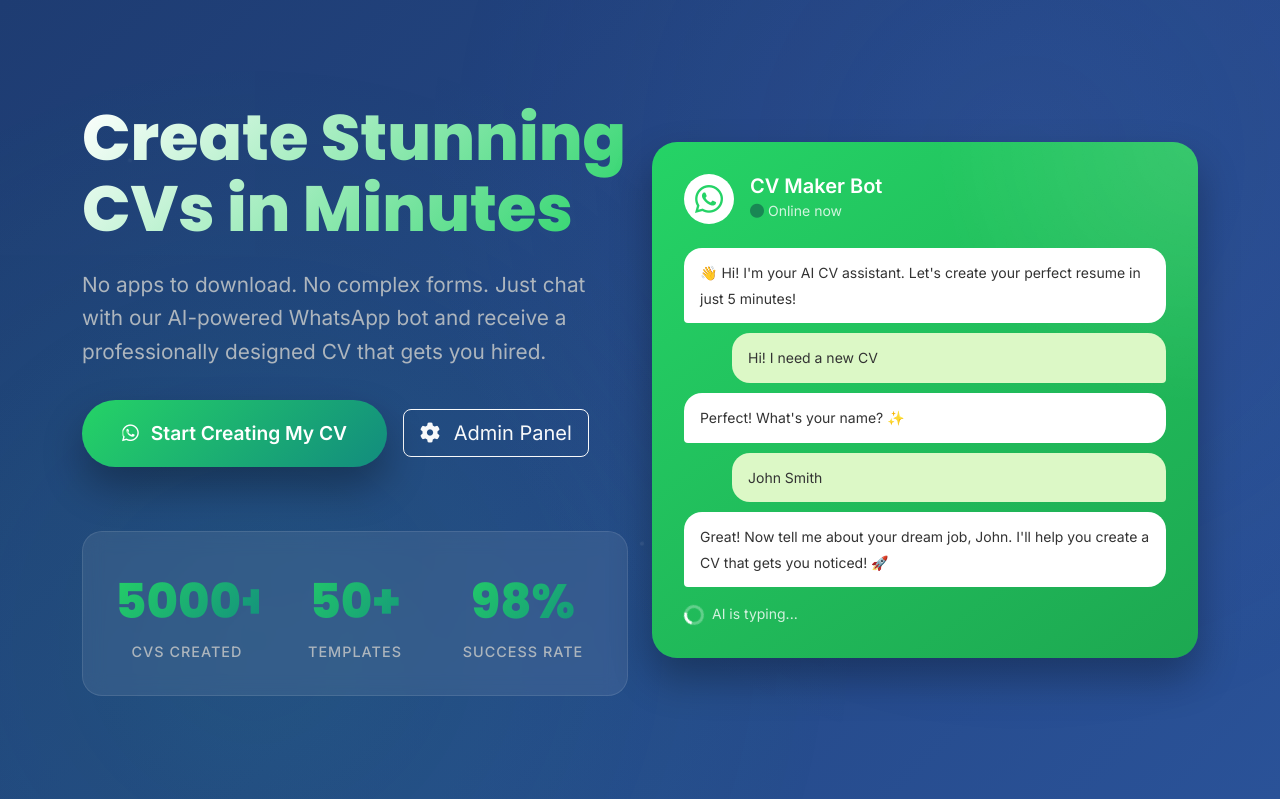
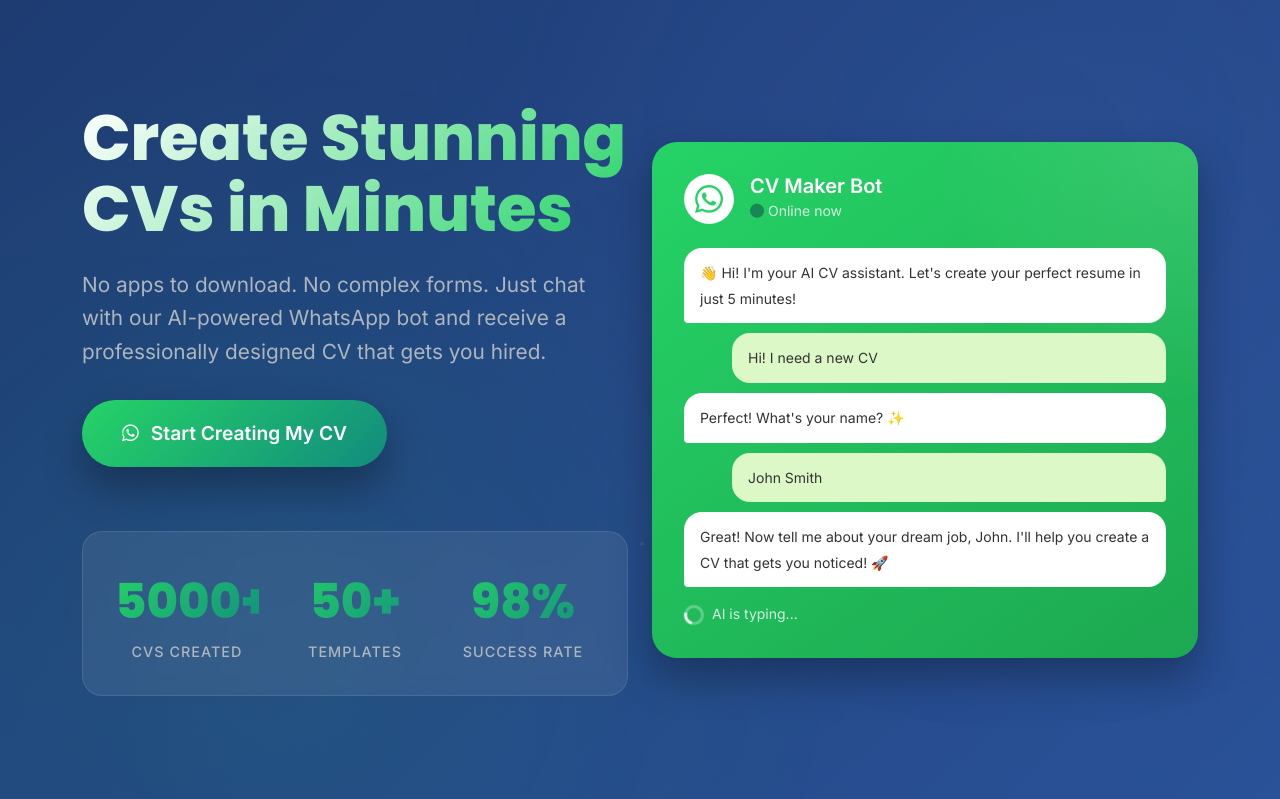
Before and after one commit to AlphaCorp-cyber/CviQ, a Flask app: page / in a window 1280 px wide. Shown: the top 799 px of the page. Run offline with Flask 3, Linux system fonts and the light colour scheme.

Commit message:
Assistant checkpoint: Remove admin panel links from landing page
Assistant generated file changes:
- templates/landing.html: Remove admin panel link from hero section, Remove admin panel link from footer

---

User prompt:

dont show the admin panel link

Replit-Commit-Author: Assistant
Replit-Commit-Session-Id: 9d1fc2f2-845d-479a-a606-6730d316c3ec

```diff
--- a/templates/landing.html
+++ b/templates/landing.html
@@ -674,10 +674,6 @@
                             <i class="fab fa-whatsapp"></i>
                             Start Creating My CV
                         </a>
-                        <a href="{{ url_for('admin_auth.login') }}" class="btn btn-outline-light btn-lg">
-                            <i class="fas fa-cog me-2"></i>
-                            Admin Panel
-                        </a>
                     </div>
 
                     <div class="stats-container" data-aos="fade-up" data-aos-delay="300">
@@ -1004,9 +1000,6 @@
                     </div>
                     <div class="col-lg-6">
                         <div class="footer-links text-lg-end">
-                            <a href="{{ url_for('admin_auth.login') }}">
-                                <i class="fas fa-cog me-1"></i>Admin Panel
-                            </a>
                             <a href="#">
                                 <i class="fas fa-question-circle me-1"></i>Help & Support
                             </a>
```
